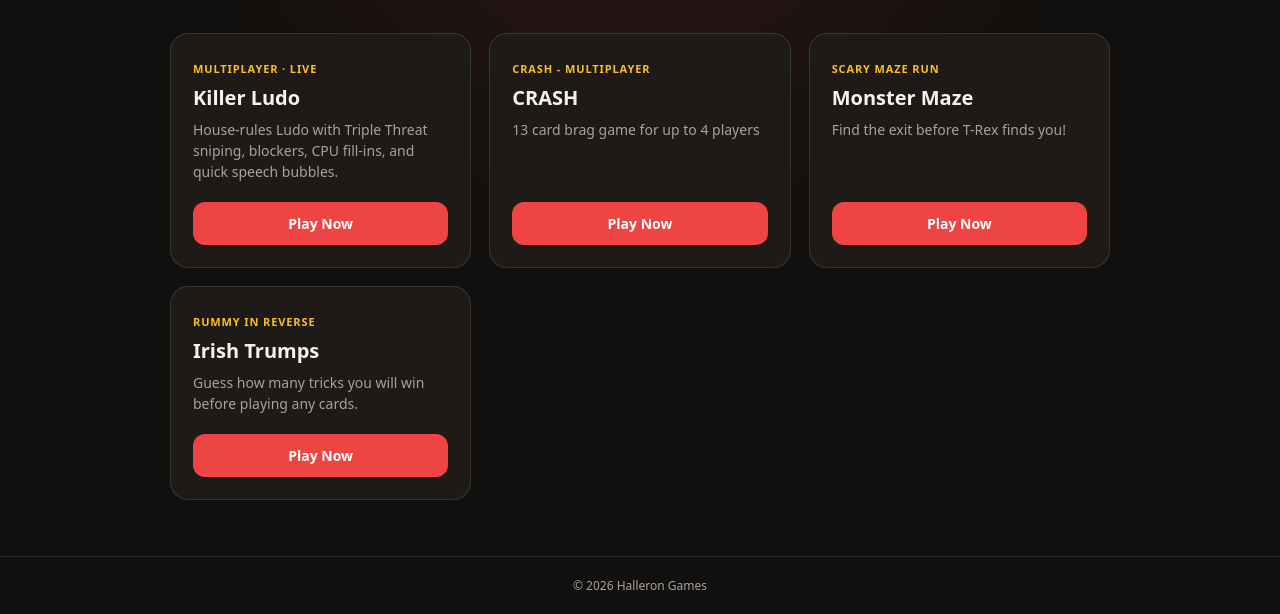
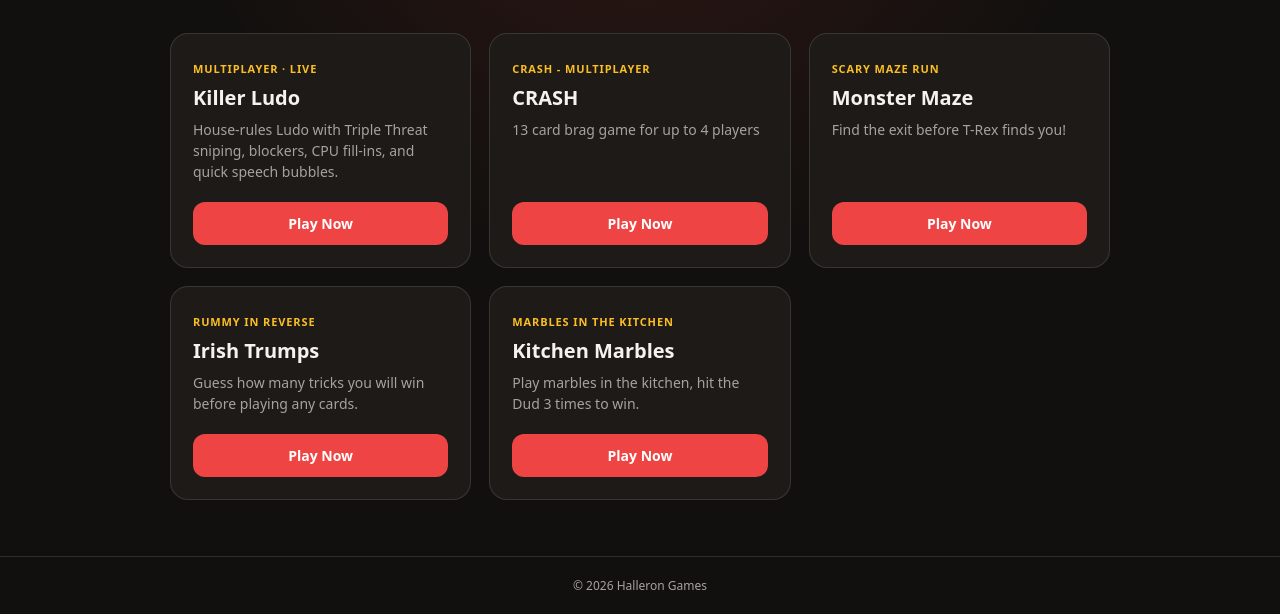
Before and after one commit to aheromenkill-web/HalleronGames-site, a plain HTML site: page index.html in a window 1280 px wide. Shown: the part 206-820 px from the top of the page. Drawn offline with Linux system fonts and the light colour scheme.

Commit message:
Add Kitchen Marbles game to the list

```diff
--- a/index.html
+++ b/index.html
@@ -199,6 +199,12 @@
         description: "Guess how many tricks you will win before playing any cards.",
         url: "https://irish-trumps.ai.studio"
       },
+      {
+        title: "Kitchen Marbles",
+        tag: "Marbles in the kitchen",
+        description: "Play marbles in the kitchen, hit the Dud 3 times to win.",
+        url: "https://verge-marbles.ai.studio"
+      },
     ];
 
     document.getElementById("year").textContent = new Date().getFullYear();
```
